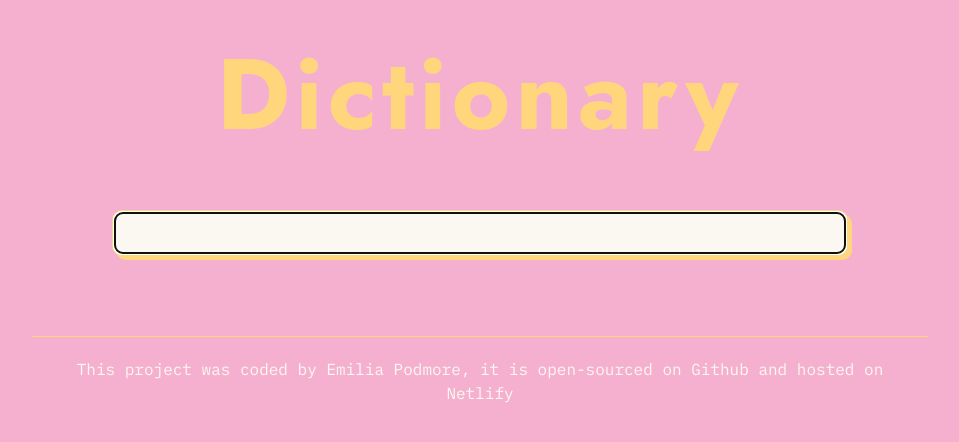
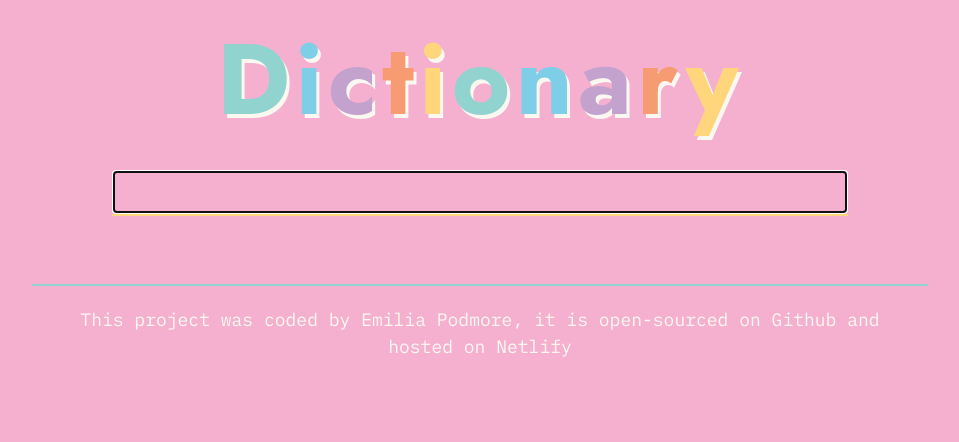
Before and after one commit to EmiliaPodmore/react-dictionary, a React (Create React App) app: page / in a window 1280 px wide. Shown: the top 442 px of the page, without its empty margins (160-1119 px from the left). Built offline with nearby package versions, Linux system fonts and the light colour scheme; no server answers.

Commit message:
Edited header

```diff
--- a/src/App.css
+++ b/src/App.css
@@ -17,15 +17,30 @@ body {
   background-color: var(--colour-background);
   font-family: var(--font-primary);
 }
-header {
-  color: var(--colour-accent);
+header h1 {
   font-size: 100px;
   font-family: var(--font-primary);
   font-weight: bold;
   letter-spacing: 5px;
   text-align: center;
+  text-shadow: 3px 4px var(--colour-section);
   margin: 20px 100px;
   border-radius: 8px;
+}
+.first {
+  color: var(--colour-tertiary);
+}
+.second {
+  color: var(--colour-secondary);
+}
+.third {
+  color: #c3a2cd;
+}
+.fourth {
+  color: var(--colour-primary);
+}
+.fifth {
+  color: #ffd67b;
 }
 img {
   margin-left: 20px;
@@ -33,13 +48,13 @@ img {
 }
 footer {
   color: var(--colour-section);
-  font-size: 16px;
+  font-size: 18px;
   font-family: var(--font-secondary);
   text-align: center;
   padding: 20px;
   margin: 20px;
   margin-top: 40px;
-  border-top: 1px solid var(--colour-accent);
+  border-top: 2px solid var(--colour-tertiary);
 }
 footer a {
   color: var(--colour-section);
--- a/src/App.js
+++ b/src/App.js
@@ -6,7 +6,20 @@ export default function App() {
   return (
     <div className="App">
       <div className="container">
-        <header className="header">Dictionary</header>
+        <header className="header">
+          <h1>
+            <span className="first">D</span>
+            <span className="second">i</span>
+            <span className="third">c</span>
+            <span className="fourth">t</span>
+            <span className="fifth">i</span>
+            <span className="first">o</span>
+            <span className="second">n</span>
+            <span className="third">a</span>
+            <span className="fourth">r</span>
+            <span className="fifth">y</span>
+          </h1>
+        </header>
         <main>
           <Dictionary defaultKeyword="spring" />
         </main>
--- a/src/Dictionary.css
+++ b/src/Dictionary.css
@@ -2,9 +2,10 @@
   color: var(--text-colour);
 }
 .Dictionary section {
-  background-color: #faf8f0;
+  background-color: var(--colour-section);
   padding: 20px;
   margin: 10px 100px;
+  border: 0.5px solid var(--colour-text);
   border-radius: 6px;
 }
 .Search-bar {
@@ -15,18 +16,14 @@
 }
 .Dictionary input {
   width: 100%;
-  color: var(--colour-background);
+  color: var(--colour-section);
+  border: transparent;
+  background-color: transparent;
+  box-shadow: 0px 2px var(--colour-accent);
   font-size: 16px;
-  border-radius: 10px;
-  border: 0.5px solid var(--colour-accent);
-  background-color: var(--colour-section);
-  box-shadow: 4px 4px var(--colour-accent);
   letter-spacing: 3px;
   padding: 10px 10px;
-  margin: 20px 0;
-}
-.Example {
-  line-height: 2;
+  margin: 10px 0;
 }
 .Definition {
   font-size: 20px;
--- a/src/Results.css
+++ b/src/Results.css
@@ -1,10 +1,10 @@
 .Results h1 {
   color: var(--colour-tertiary);
-  font-size: 54px;
+  font-size: 60px;
 }
 .Meaning h3 {
   color: var(--colour-secondary);
-  font-size: 36px;
+  font-size: 30px;
   font-family: var(--font-secondary);
   line-height: 2;
 }
```
